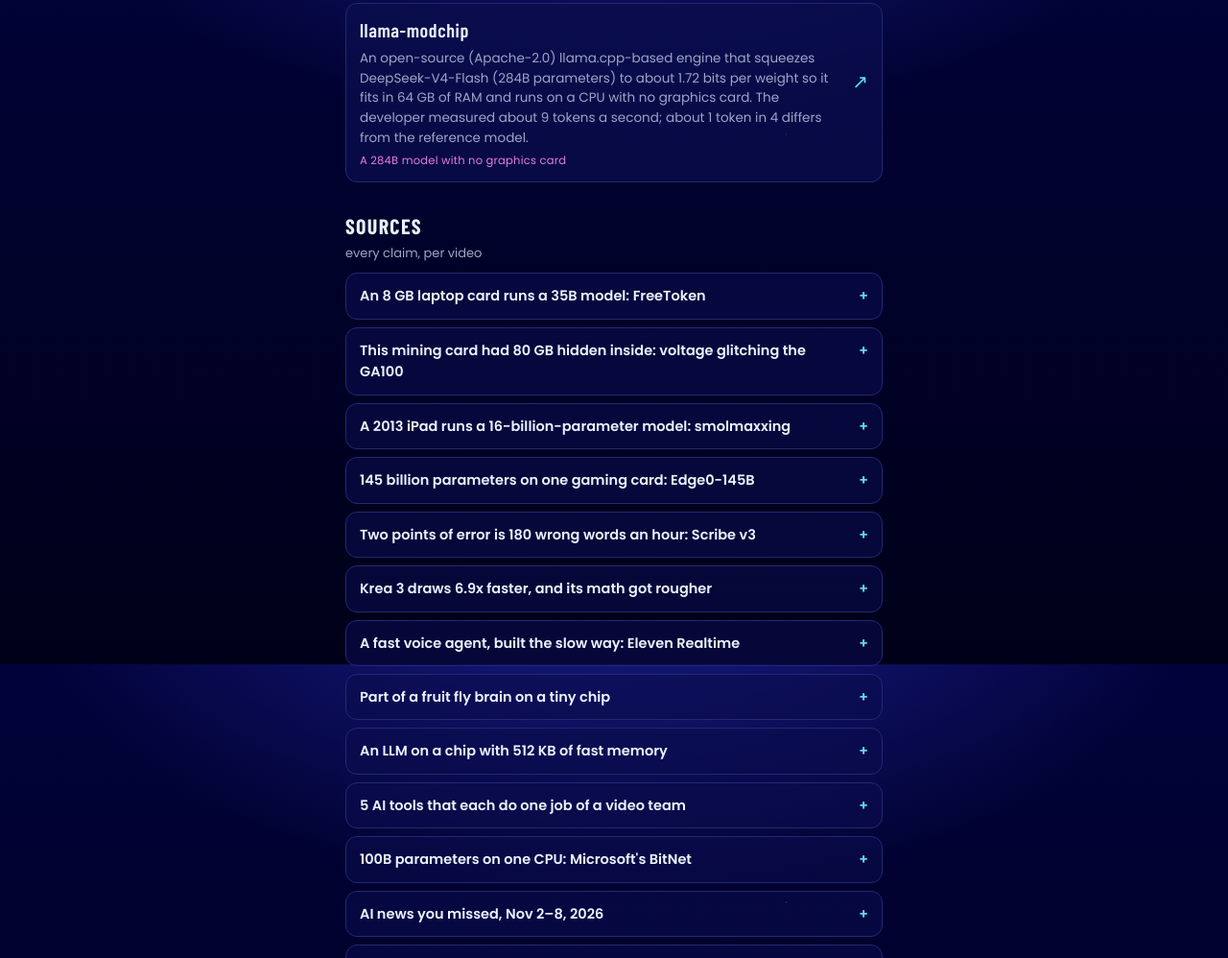
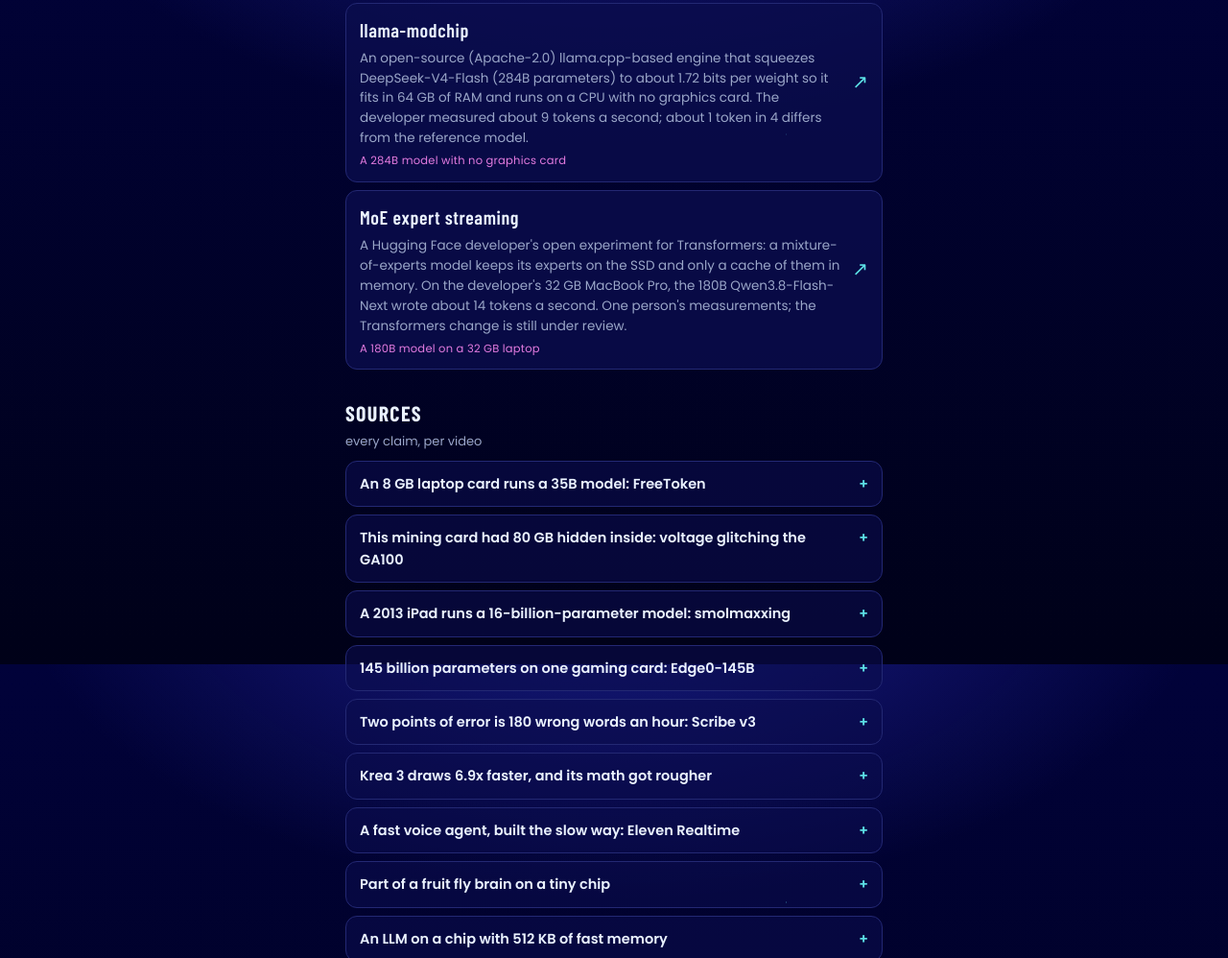
Before and after one commit to 90karatinsa/whileyousleptai, a plain HTML site: page index.html in a window 1280 px wide. Shown: the part 3308-4306 px from the top of the page at 96% size. Drawn offline with nearby package versions, Linux system fonts and the light colour scheme.

Commit message:
Add v16: MoE expert streaming

```diff
--- a/index.html
+++ b/index.html
@@ -139,6 +139,7 @@
       <li class="tool"><a href="https://blog.kate.land/posts/using-voltage-glitching-to-unlock-the-a100/"><span class="name">Kate's GA100 research</span><span class="go" aria-hidden="true">↗</span><span class="what">A hardware researcher's write-up of a voltage-glitching weakness in Nvidia's GA100 chip that turns a CMP 170HX mining card into what is effectively an 80 GB A100. Research, not a product.</span><span class="from">This mining card had 80 GB hidden inside</span></a></li>
       <li class="tool"><a href="https://github.com/FlashML-org/FreeToken"><span class="name">FreeToken</span><span class="go" aria-hidden="true">↗</span><span class="what">An open-source (Apache-2.0) engine for running big mixture-of-experts models on your own GPU: it keeps recently used experts on the card and splits the rest between copying them over and running them on the CPU, based on your machine's measured bandwidth.</span><span class="from">An 8 GB laptop card runs a 35B model</span></a></li>
       <li class="tool"><a href="https://github.com/synchopate/llama-modchip"><span class="name">llama-modchip</span><span class="go" aria-hidden="true">↗</span><span class="what">An open-source (Apache-2.0) llama.cpp-based engine that squeezes DeepSeek-V4-Flash (284B parameters) to about 1.72 bits per weight so it fits in 64 GB of RAM and runs on a CPU with no graphics card. The developer measured about 9 tokens a second; about 1 token in 4 differs from the reference model.</span><span class="from">A 284B model with no graphics card</span></a></li>
+      <li class="tool"><a href="https://huggingface.co/blog/moe-expert-streaming"><span class="name">MoE expert streaming</span><span class="go" aria-hidden="true">↗</span><span class="what">A Hugging Face developer's open experiment for Transformers: a mixture-of-experts model keeps its experts on the SSD and only a cache of them in memory. On the developer's 32 GB MacBook Pro, the 180B Qwen3.8-Flash-Next wrote about 14 tokens a second. One person's measurements; the Transformers change is still under review.</span><span class="from">A 180B model on a 32 GB laptop</span></a></li>
     </ul>
   </section>
 
```
